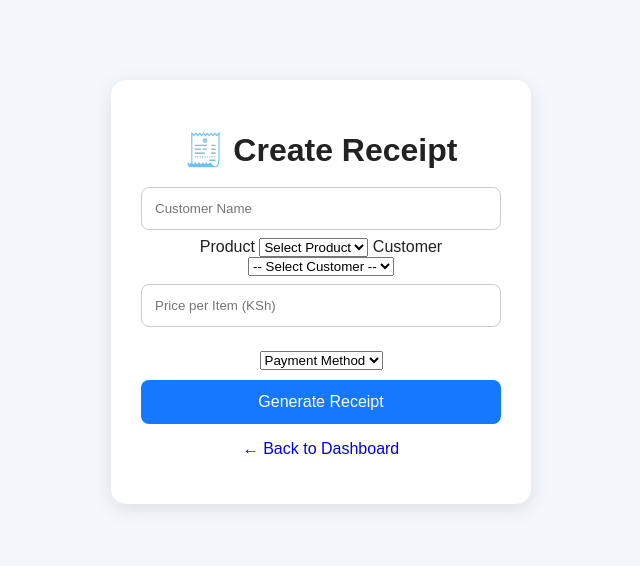
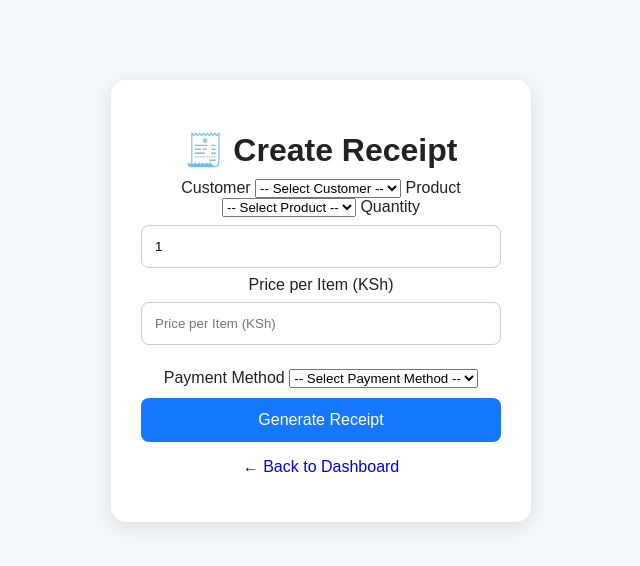
Before and after one commit to sc334ar/SmartBiz, a Python web app: template templates/receipt.html in a window 1280 px wide. Shown: the top 566 px of the page, without its empty margins (319-959 px from the left). Run offline with Jinja, Linux system fonts and the light colour scheme; the template is opened without the code that fills it, so the values that code supplies are empty.

Commit message:
Refactor receipt.html for improved layout and functionality
Updated HTML structure and improved form elements for better user experience.

```diff
--- a/templates/receipt.html
+++ b/templates/receipt.html
@@ -1,35 +1,39 @@
-<!DOCTYPE html>
-<html lang="en">
+<!DOCTYPE html><html lang="en">
 <head>
     <meta charset="UTF-8">
-    <meta name="viewport" content="width=device-width, initial-scale=1.0">
-
-    <title>Create Receipt - SmartBiz</title>
+    <meta name="viewport" content="width=device-width, initial-scale=1.0"><title>Create Receipt - SmartBiz</title>
 
 <link rel="stylesheet"
       href="{{ url_for('static', filename='style.css') }}">
-</head>
 
-<body>
-
-<div class="container">
-
-    <h1>🧾 Create Receipt</h1>
+</head><body><div class="container"><h1>🧾 Create Receipt</h1>
 
 <form method="POST">
 
-        <input
-            type="text"
-            name="customer"
-            placeholder="Customer Name"
+    <!-- Customer -->
+    <label for="customer">Customer</label>
+
+    <select name="customer" id="customer" required>
+        <option value="">-- Select Customer --</option>
+
+        {% for customer in customers %}
+            <option value="{{ customer['name'] }}">
+                {{ customer['name'] }}
+            </option>
+        {% endfor %}
+
+    </select>
+
+
+    <!-- Product -->
+    <label for="product">Product</label>
+
+    <select name="item"
+            id="product"
             required
-        >
+            onchange="updatePrice()">
 
-        <label>Product</label>
-
-        <select name="item" id="product" required onchange="updatePrice()">
-
-            <option value="">Select Product</option>
+        <option value="">-- Select Product --</option>
 
         {% for product in products %}
 
@@ -46,17 +50,25 @@
 
     </select>
 
-<label for="customer">Customer</label>
 
-<select name="customer" id="customer" required>
-    <option value="">-- Select Customer --</option>
+    <!-- Quantity -->
+    <label for="quantity">Quantity</label>
 
-    {% for customer in customers %}
-        <option value="{{ customer['name'] }}">
-            {{ customer['name'] }}
-        </option>
-    {% endfor %}
-</select>
+    <input
+        type="number"
+        name="quantity"
+        id="quantity"
+        placeholder="Quantity"
+        min="1"
+        value="1"
+        required
+        onchange="checkStock()"
+        oninput="checkStock()"
+    >
+
+
+    <!-- Price -->
+    <label for="price">Price per Item (KSh)</label>
 
     <input
         type="number"
@@ -69,12 +81,20 @@
         readonly
     >
 
+
+    <!-- Stock message -->
     <p id="stock-message"></p>
 
-        <select name="payment_method" required>
+
+    <!-- Payment method -->
+    <label for="payment_method">Payment Method</label>
+
+    <select name="payment_method"
+            id="payment_method"
+            required>
 
         <option value="">
-                Payment Method
+            -- Select Payment Method --
         </option>
 
         <option value="Cash">
@@ -95,11 +115,13 @@
 
     </select>
 
+
     <button type="submit">
         Generate Receipt
     </button>
 
 </form>
+
 
 <p>
     <a href="{{ url_for('dashboard') }}">
@@ -107,10 +129,10 @@
     </a>
 </p>
 
-</div>
+</div><script>
 
+let currentStock = 0;
 
-<script>
 
 function updatePrice() {
 
@@ -129,24 +151,49 @@ function updatePrice() {
     document.getElementById("price").value =
         price || "";
 
+    currentStock =
+        stock ? parseInt(stock) : 0;
+
+    checkStock();
+}
+
+
+function checkStock() {
+
+    const quantity =
+        parseInt(
+            document.getElementById("quantity").value
+        ) || 0;
+
     const message =
         document.getElementById("stock-message");
 
-    if (stock !== null) {
+    if (!document.getElementById("product").value) {
+
+        message.innerHTML = "";
+
+        return;
+    }
+
+    if (quantity > currentStock) {
+
+        message.innerHTML =
+            "⚠️ Not enough stock. Available: <strong>"
+            + currentStock
+            + "</strong>";
+
+        message.style.color = "red";
+
+    } else {
 
         message.innerHTML =
             "📦 Available stock: <strong>"
-            + stock +
-            "</strong>";
+            + currentStock
+            + "</strong>";
 
-    } else {
-
-        message.innerHTML = "";
-
+        message.style.color = "green";
     }
 }
 
-</script>
-
-</body>
+</script></body>
 </html>
```
Lines whose indentation alone changed are shown as unchanged.
